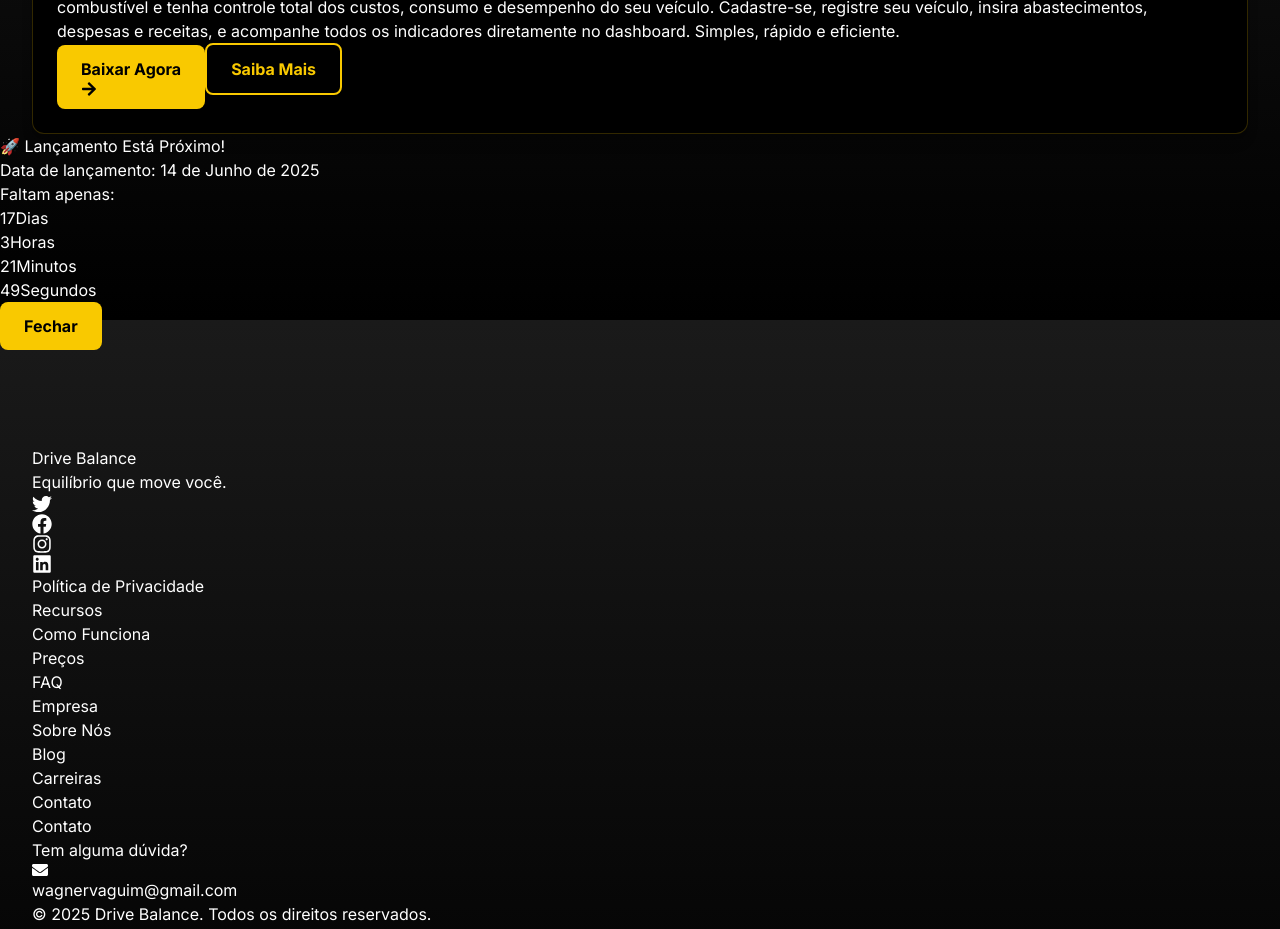
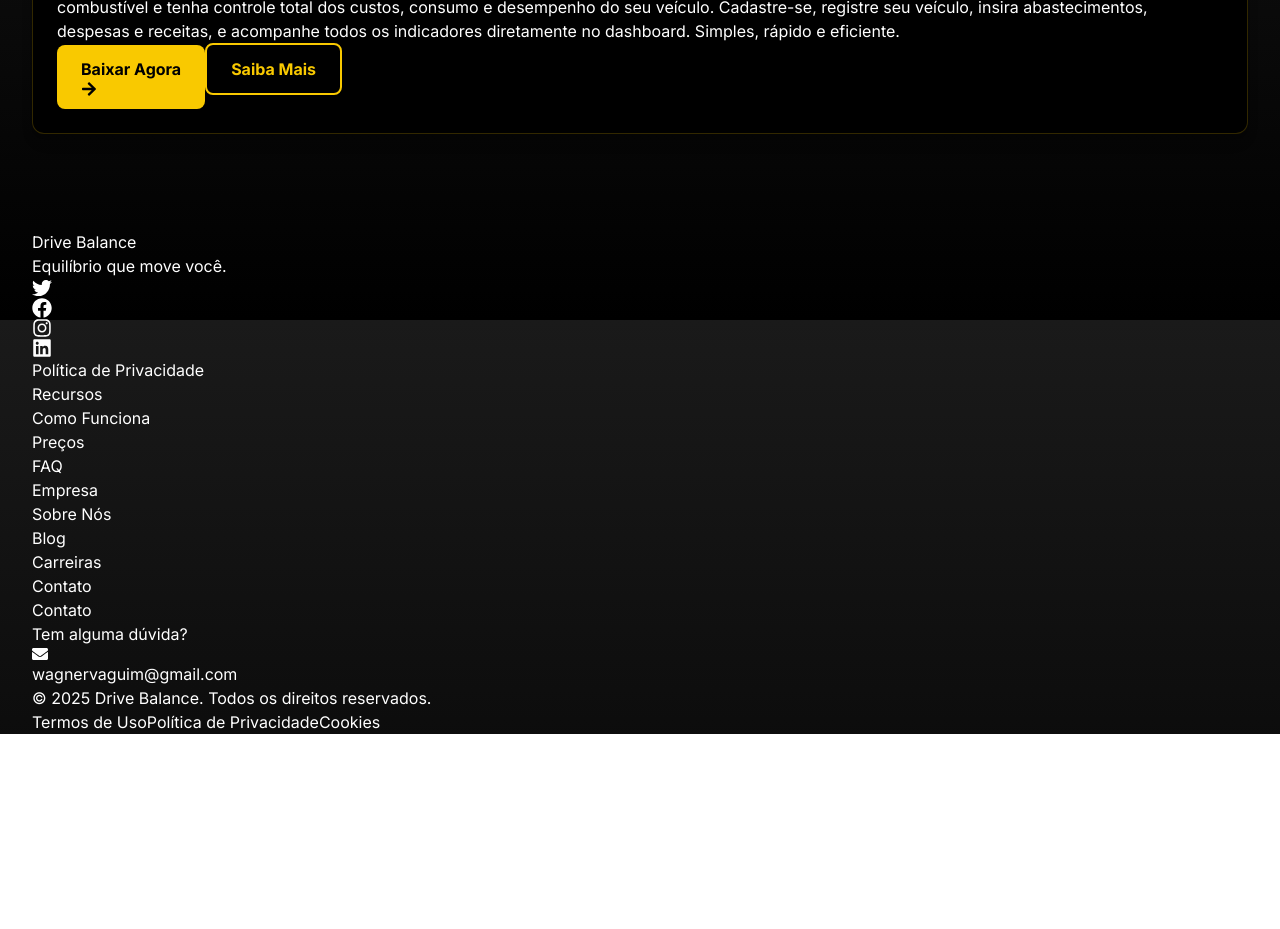
Before and after one commit to wagner2020km/landPageDriveBalance, a Next.js app: page / in a window 1280 px wide. Shown: the part 3680-4609 px from the top of the page. After the commit the page ends 4414 px from the top, so only its background shows below. Built offline with nearby package versions, Linux system fonts and the light colour scheme.

Commit message:
solved erro link politica

```diff
--- a/src/components/sections/CTASection.tsx
+++ b/src/components/sections/CTASection.tsx
@@ -28,7 +28,7 @@
 };
 
 const CTASection: React.FC = () => {
-  const [showModal, setShowModal] = useState(true);
+  const [showModal, setShowModal] = useState(false);
   const [timeLeft, setTimeLeft] = useState(calculateTimeLeft());
 
   useEffect(() => {
--- a/src/components/sections/Footer.tsx
+++ b/src/components/sections/Footer.tsx
@@ -41,7 +41,7 @@
             viewport={{ once: true }}
             transition={{ duration: 0.5, delay: 0.1 }}
           >
-           <a href="/politica" className="hover:text-[#f9c900] transition-colors">Política de Privacidade</a>
+           <a href="/driveBalance/politica" className="hover:text-[#f9c900] transition-colors">Política de Privacidade</a>
             <ul className="space-y-2 text-[#cccccc]">
               <li><a href="#" className="hover:text-[#f9c900] transition-colors">Recursos</a></li>
               <li><a href="#" className="hover:text-[#f9c900] transition-colors">Como Funciona</a></li>
```
